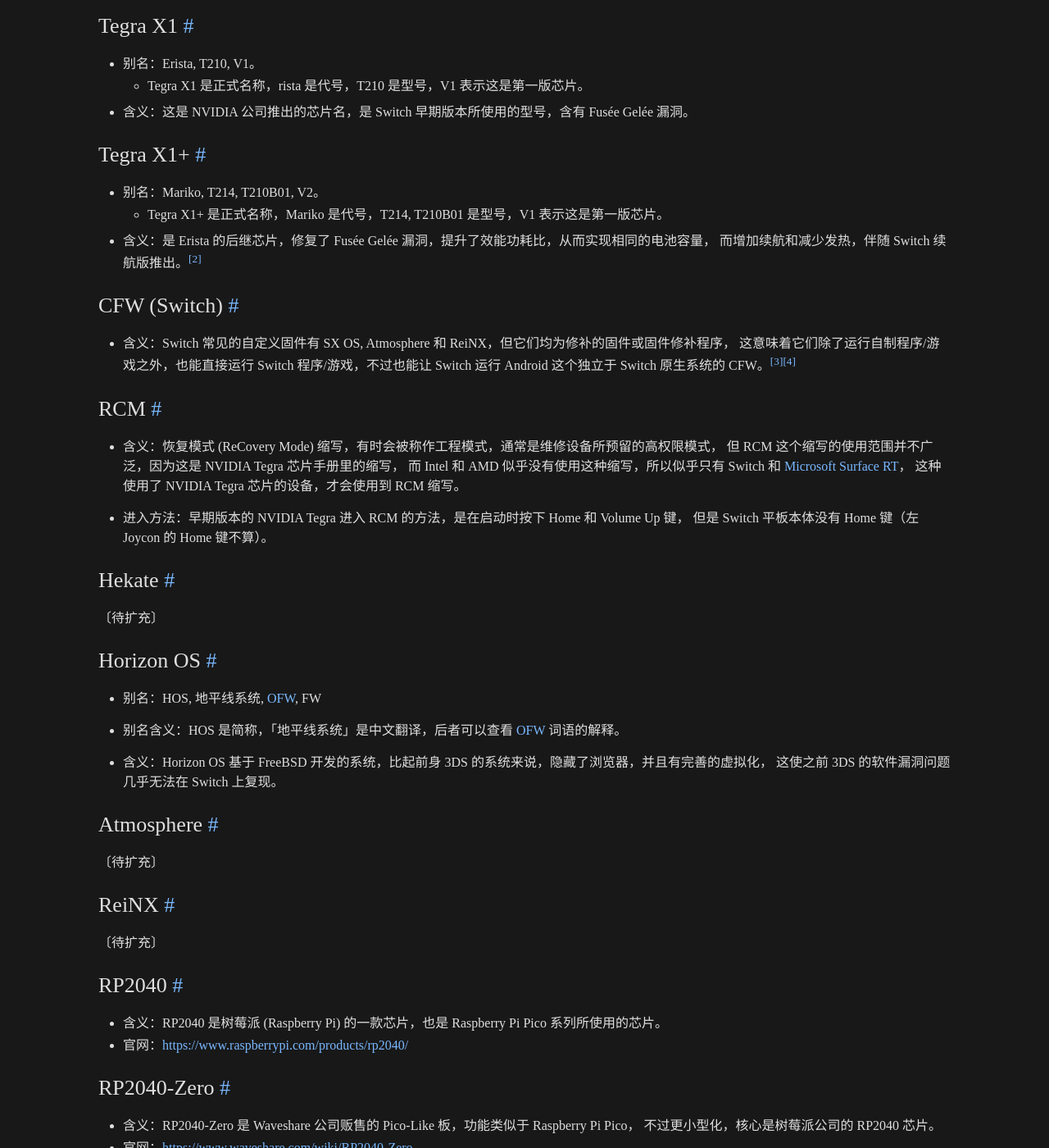
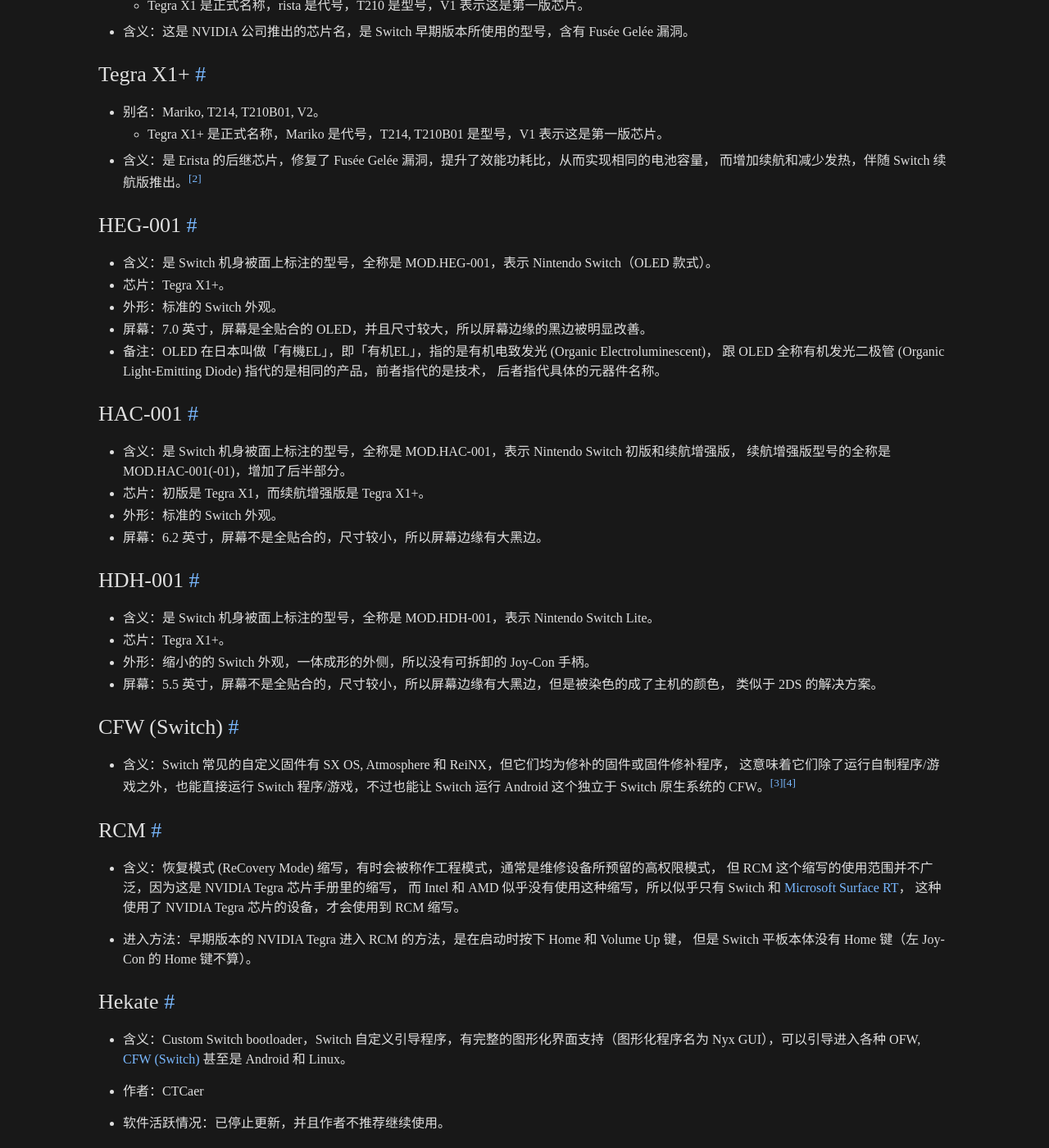
Before and after one commit to gledos/gledos.github.io, a Jekyll site: the page built from _posts/2023-06-27-hacking-game-console-word-list.markdown, in a window 1280 px wide and 1400 px high, scrolled down 3294 px. Shown: the whole window at 82% size. Built offline with Jekyll 4.4.1, drawn with Linux system fonts in a browser that asks for light colours; some of the changed text lies outside the part shown.

Commit message:
Update 2023-06-27-hacking-game-console-word-list.markdown

```diff
--- a/_posts/2023-06-27-hacking-game-console-word-list.markdown
+++ b/_posts/2023-06-27-hacking-game-console-word-list.markdown
@@ -22,14 +22,20 @@
 
 ## 通用
 
+### BootROM
+
++   含义：是固化在 SOC 内部只读闪存上的一段代码，包含系统启动所需的代码，也称为引导加载程序 (bootloader)。
+
+[bootROM]: #bootrom
+
 ### boot loader
 
 +   含义：引导加载程序，比如 PC 主要使用的引导加载程序通常就是 UEFI（之前常用的是 BIOS）。在封闭的设备里，
-    如果换成自定义引导加载程序，就能加载不同或者修补后的固件，Switch 的 Hekate 就是一个自定义引导加载程序。
+    如果换成自定义引导加载程序，就能加载不同或者修补后的固件，Switch 的 [Hekate][] 就是一个自定义引导加载程序。
 
 ### Recovery Mode
 
-恢复模式，通常是为了维修设备，所预留的高权限模式，有了权限就能做到许多自定义。
++   含义：恢复模式，通常是为了维修设备，所预留的高权限模式，有了权限就能做到许多自定义。
 
 ### OFW
 
@@ -41,9 +47,9 @@
     所以第三方 Android ROM 比如 LineageOS 和第三方路由器系统 OpenWrt 也算是自定义固件。
 +   Wikipedia: <https://en.wikipedia.org/wiki/Custom_firmware>
 
-### the homebrew channel, [the homebrew launcher](https://smealum.github.io/3ds/), homebrew loader, hbmenu
+<!-- ### the homebrew channel, [the homebrew launcher](https://smealum.github.io/3ds/), homebrew loader, hbmenu
 
-+   含义：这是任天堂游戏机 Wii, 3DS 和 Switch 平台上的自制程序启动器，用来图形化的呈现各个自制软件。
++   含义：这是任天堂游戏机 Wii, 3DS 和 Switch 平台上的自制程序启动器，用来图形化的呈现各个自制软件。 -->
 
 ### Homebrew
 
@@ -148,12 +152,40 @@
     +   Tegra X1 是正式名称，rista 是代号，T210 是型号，V1 表示这是第一版芯片。
 +   含义：这是 NVIDIA 公司推出的芯片名，是 Switch 早期版本所使用的型号，含有 Fusée Gelée 漏洞。
 
+[Tegra X1]: #tegra-x1
+
 ### Tegra X1+
 
 +   别名：Mariko, T214, T210B01, V2。
     +   Tegra X1+ 是正式名称，Mariko 是代号，T214, T210B01 是型号，V1 表示这是第一版芯片。
 +   含义：是 Erista 的后继芯片，修复了 Fusée Gelée 漏洞，提升了效能功耗比，从而实现相同的电池容量，
     而增加续航和减少发热，伴随 Switch 续航版推出。[^gwsg]
+
+### HEG-001
+
++   含义：是 Switch 机身被面上标注的型号，全称是 MOD.HEG-001，表示 Nintendo Switch（OLED 款式）。
++   芯片：Tegra X1+。
++   外形：标准的 Switch 外观。
++   屏幕：7.0 英寸，屏幕是全贴合的 OLED，并且尺寸较大，所以屏幕边缘的黑边被明显改善。
++   备注：OLED 在日本叫做「有機EL」，即「有机EL」，指的是有机电致发光 (Organic Electroluminescent)，
+    跟 OLED 全称有机发光二极管 (Organic Light-Emitting Diode) 指代的是相同的产品，前者指代的是技术，
+    后者指代具体的元器件名称。
+
+### HAC-001
+
++   含义：是 Switch 机身被面上标注的型号，全称是 MOD.HAC-001，表示 Nintendo Switch 初版和续航增强版，
+    续航增强版型号的全称是 MOD.HAC-001(-01)，增加了后半部分。
++   芯片：初版是 Tegra X1，而续航增强版是 Tegra X1+。
++   外形：标准的 Switch 外观。
++   屏幕：6.2 英寸，屏幕不是全贴合的，尺寸较小，所以屏幕边缘有大黑边。
+
+### HDH-001
+
++   含义：是 Switch 机身被面上标注的型号，全称是 MOD.HDH-001，表示 Nintendo Switch Lite。
++   芯片：Tegra X1+。
++   外形：缩小的的 Switch 外观，一体成形的外侧，所以没有可拆卸的 Joy-Con 手柄。
++   屏幕：5.5 英寸，屏幕不是全贴合的，尺寸较小，所以屏幕边缘有大黑边，但是被染色的成了主机的颜色，
+    类似于 2DS 的解决方案。
 
 ### CFW (Switch)
 
@@ -165,6 +197,8 @@
 
 [^1loscf]: 《[List of Switch custom firmwares](https://wiki.gbatemp.net/wiki/List_of_Switch_custom_firmwares)》, WikiTemp, the GBAtemp wiki, 2019-07-28. (参照 2023-06-27).
 
+[CFW (Switch)]: #cfw-switch
+
 ### RCM
 
 +   含义：恢复模式 (ReCovery Mode) 缩写，有时会被称作工程模式，通常是维修设备所预留的高权限模式，
@@ -173,13 +207,23 @@
     这种使用了 NVIDIA Tegra 芯片的设备，才会使用到 RCM 缩写。
 
 +   进入方法：早期版本的 NVIDIA Tegra 进入 RCM 的方法，是在启动时按下 Home 和 Volume Up 键，
-    但是 Switch 平板本体没有 Home 键（左 Joycon 的 Home 键不算）。
+    但是 Switch 平板本体没有 Home 键（左 Joy-Con 的 Home 键不算）。
 
 [Microsoft Surface RT]: https://openrt.gitbook.io/open-surfacert/
 
+[RCM]: #rcm
+
 ### Hekate
 
-〔待扩充〕
++   含义：Custom Switch bootloader，Switch 自定义引导程序，有完整的图形化界面支持（图形化程序名为 Nyx GUI），可以引导进入各种 OFW, [CFW (Switch)][] 甚至是 Android 和 Linux。
+
++   作者：CTCaer
+
++   软件活跃情况：已停止更新，并且作者不推荐继续使用。
+
++   网站：[GitHub 仓库](https://github.com/CTCaer/hekate)
+
+[Hekate]: #hekate
 
 ### Horizon OS
 
@@ -190,13 +234,46 @@
 +   含义：Horizon OS 基于 FreeBSD 开发的系统，比起前身 3DS 的系统来说，隐藏了浏览器，并且有完善的虚拟化，
     这使之前 3DS 的软件漏洞问题几乎无法在 Switch 上复现。
 
+[Horizon OS]: #horizon-os
+
 ### Atmosphere
 
-〔待扩充〕
++   翻译：大气层
+
++   别名：Atmosphère
+
++   含义：开源的 [CFW (Switch)][]，属于对 [Horizon OS][] 的修补，替换或修改了一部分系统组件。
+
++   作者：SciresM, TuxSH, hexkyz 和 fincs。
+
++   软件活跃情况：积极开发和维护中。
+
++   网站：[GitHub 仓库](https://github.com/Atmosphere-NX/Atmosphere).
+
+[Atmosphere]: #atmosphere
+
+### RajNX
+
++   含义：一套 [CFW (Switch)][] 整合包，包含 [Hekate][], Atmosphere, hbloader, hbmenu 等软件。
+
++   作者：rajkosto
+
++   软件活跃情况：已停止更新，并且作者不推荐继续使用。
+
++   网站：
+    +   已编译程序：<https://switchtools.sshnuke.net>
+    +   GBAtemp：<https://gbatemp.net/threads/no-longer-maintained-rajnx-starter-pack-for-nintendo-switch.513785/>
+    +   维基：<https://www.gamebrew.org/wiki/RajNX_Switch>
 
 ### ReiNX
 
 〔待扩充〕
+
+### modchip
+
++   别名：破解芯片
+
++   含义：执行 Hard Mod 的芯片。
 
 ### RP2040
 
@@ -265,6 +332,24 @@
     只要有支持 OTG 功能的 Android 设备。
 
 +   官网：<https://github.com/annson24/SXTools>
+
+### SX Core/Lite
+
++   别名：TX 破解芯片、SX 破解芯片
++   含义：SX Core 和 SX Lite 都是 [Team Xecuter][] 的芯片商品，焊接在 Switch 主板上进行破解。
+
+### SX OS
+
++   别名：TX 系统。
+
++   含义：[Team Xecuter][] 开发的 [CFW (Switch)][]，是非开放的，具有特殊的 DRM。[^txsx]
+
+### Spacecraft-NX
+
++   含义：第三方开发者为 SX Core/Lite 开发的完全开源兼容固件，可以游玩受太空入侵者启发的迷你游戏，
+    也可以加载任何 [payload][]，除了 SX OS，因为无法破解 TX 的 DRM 功能；
+
+    官网：<https://github.com/Spacecraft-NX/firmware>
 
 ### 国产芯片
 
@@ -317,6 +402,7 @@
 +   `Hwfly Core RP2040`：七代芯片，即树莓派芯片。[^78703]
 +   `Hwfly Oled RP2040`
 +   `Oled V6`：INSTINCT-NX 芯片，为 OLED 优化。6 个焊点的排线换成长条的，不用翻折，更合理。[^78703][^28676]
++   `PG 树莓派 第三版`
 +   `new2040plus`
 +   `Mv-OL v2.1`
 
@@ -332,7 +418,7 @@
 
 ### Hard mod
 
-指对硬件进行操作，比如将 Switch 右 Joycon 的金属引脚接地，又或者是焊接攻击/破解芯片等操作，都算是 Hard mod。[^gwsg]
+指对硬件进行操作，比如将 Switch 右 Joy-Con 的金属引脚接地，又或者是焊接攻击/破解芯片等操作，都算是 Hard mod。[^gwsg]
 
 理论上只要有硬件上的修改，没有依靠软件，就属于 Hard mod，现在 Switch 的破解方法均是 Hard mod。[^605846]
 
@@ -350,14 +436,17 @@
 
 ### CVE-2018-6242
 
-漏洞名称，也包括 Fusée Gelée, fusee-gelee, ShofEL2 这些不同的说法。
++   别名：Fusée Gelée, fusee-gelee, ShofEL2
+    +   均是指同一个漏洞名称
++   含义：这是 [Tegra X1][] 芯片含有的漏洞，设备进入 [RCM][] 后可以绕过保护芯片的 [bootROM][] 锁定
+    （可能类似于 Android 设备常说的「解 Bootloader 锁」），使攻击者执行任意代码，比如启动 [CFW (Switch)][]。[^kotue]
 
-〔待扩充〕
+[^kotue]: Kyle Orland, [The “unpatchable” exploit that makes every current Nintendo Switch hackable](https://arstechnica.com/gaming/2018/04/the-unpatchable-exploit-that-makes-every-current-nintendo-switch-hackable/)
 
 ### Fusée Launcher
 
 +   Fusée Launcher 是开源多平台软件，是 proof-of-concept 的任意代码加载器，适用于各种 Tegra 处理器，
-    利用 CVE-2018-6242 (Fusée Gelée) 漏洞，将任意代码通过 USB 向 Switch 加载小型 payload 并执行。
+    利用 CVE-2018-6242 (Fusée Gelée) 漏洞，将任意代码通过 USB 向 Switch 加载小型 [payload][] 并执行。
 
     Fusée Launcher 运行在 Switch 之外的设备上，需要将此设备连接上 Switch，然后在该设备上运行 Fusée Launcher。
 
@@ -369,9 +458,25 @@
 
 +   含义：TegraRcmSmash 是 Windows 平台软件，用 C++ 重新实现 Fusée Launcher 的功能。
 
++   作者：rajkosto
+
 +   软件活跃情况：已停止更新。
 
-+   官网：<https://switchtools.sshnuke.net>
++   网站：
+    +   已编译程序：<https://switchtools.sshnuke.net>
+    +   源代码：<https://github.com/rajkosto/TegraRcmSmash>
+
+### ChoiDujourNX
+
++   含义：一款在 Switch 上直接更新固件的自制软件，不会出现官方软件更新固件伴随的烧保险的情况 ([burning fuses][])。
+
++   作者：rajkosto
+
++   软件活跃情况：已停止更新。
+
++   网站
+    +   官网：<https://switchtools.sshnuke.net>
+    +   指南：<https://www.cfwaifu.com/choidujournx/>
 
 ### NXLoader
 
@@ -390,14 +495,50 @@
 
 [^7a8ba]: jonluca, [How the Nintendo Switch prevents downgrades by irreparably blowing its own fuses](https://hackernoon.com/how-the-nintendo-switch-prevents-downgrades-by-irreparably-blowing-its-own-fuses-884bd3b7a8ba), April 25th 2018.
 
+[burning fuses]: #burning-fuses
+
 ### payload
 
 +   含义：加载到 Switch 内存中然后运行的程序，通常以二进制文件的形式注入到已经运行的进程中，
-    通常是利用 Fusée Gelée 漏洞时，用于修补 Switch OFW，使其运行 CFW。[^gwsg]
+    通常是利用 Fusée Gelée 漏洞时，用于修补 Switch OFW，使其运行 [CFW (Switch)][]。[^gwsg]
 
     payload 与通常的 .elf、.nro、.cxi 或其他独立可执行程序不同，并不是可独立运行的程序。
 
-[NXLoader](https://github.com/DavidBuchanan314/NXLoader) 主页中，fusee.bin 被称作 payload。
+    [NXLoader](https://github.com/DavidBuchanan314/NXLoader) 主页中，fusee.bin 被称作 payload。
+
+[payload]: #payload
+
+### Tesla
+
++   含义：一套为 Switch 开发的覆盖菜单
+
++   作者：WerWolv
+
++   外部链接：[GitHub 仓库](https://github.com/WerWolv/nx-ovlloader), [GBAtemp](https://gbatemp.net/threads/tesla-the-nintendo-switch-overlay-menu.557362/).
+
+### Mission Control
+
++   含义：一款在 Switch 上的自制软件，让 Switch 支持蓝牙手柄，不过目前尚未支持 BLE (Bluetooth Low Energy, 低功耗蓝牙)，比如 Xbox 固件版本较高时使用的是 BLE，所以需要降级才能正常使用。
+
++   作者：ndeadly
+
++   软件活跃情况：仍在维护。
+
++   网站：[GitHub 仓库](https://github.com/ndeadly/MissionControl)
+
+### NX Activity Log
+
++   含义：一款在 Switch 上的自制软件，让 Switch 用户能轻松查看游戏时长。
+
++   自制软件类型：nro
+
++   作者：tallbl0nde
+
++   软件活跃情况：不再维护。
+
++   网站：[GitHub 仓库](https://github.com/tallbl0nde/NX-Activity-Log)
+
++   分支情况：zdm65477730 修改了 API 等程序代码，尝试让其运行在 HOS 16.0.0 版本，仍有一些 Bug，不过可以使用了：[GitHub 仓库](https://github.com/zdm65477730/NX-Activity-Log/releases)。
 
 ### deja-vu
 
@@ -457,9 +598,8 @@
 
 ### 硅脂
 
-+   含义：Switch 的硅脂（导热膏）尚不明确型号，[ifixit][] 给出的推荐替代品是 K5 Pro 粘性导热膏。[^nsomh]
-
-[ifixit]: #ifixit
++   含义：Switch 的硅脂（导热膏）尚不明确型号，是某种较稠的糊状物，
+    [ifixit][] 给出的推荐替代品是 K5 Pro 粘性导热膏，理由是普通的导热膏不能弥合大缝隙。[^nsomh]
 
 [^nsomh]: [Nintendo Switch OLED Model Heat Sink Replacement](https://www.ifixit.com/Guide/Nintendo+Switch+OLED+Model+Heat+Sink+Replacement/150095), ifixit.
 
```
Also changed, not shown: other parts of _posts/2023-06-27-hacking-game-console-word-list.markdown (+4 -16 lines).
